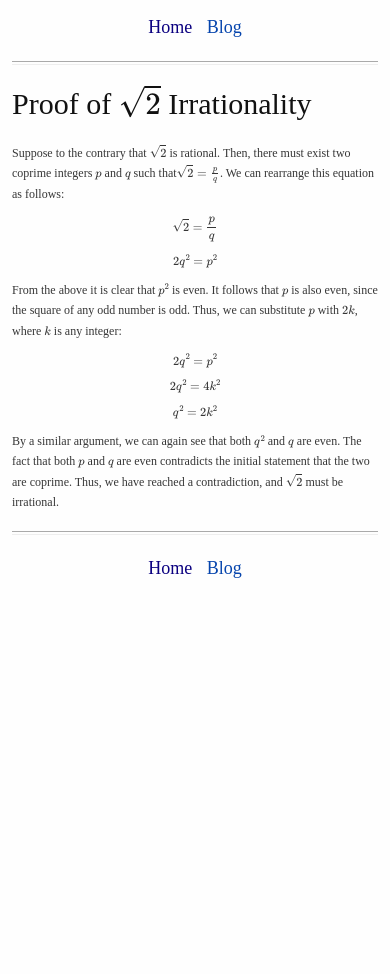
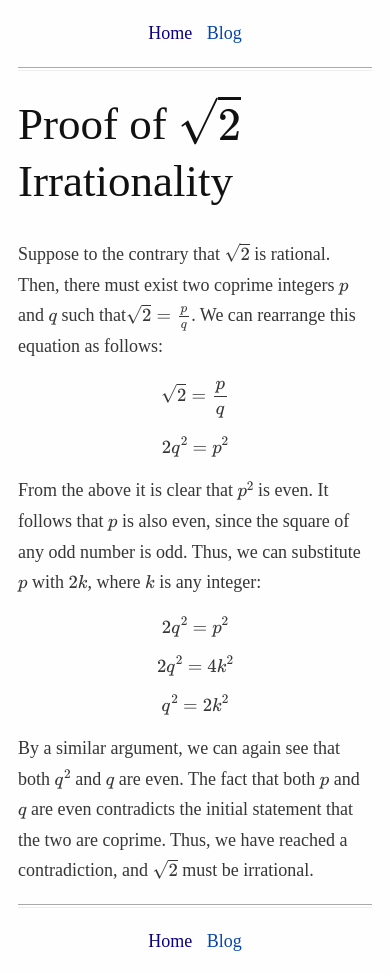
Before and after one commit to kaaniboy/kaaniboy.github.io, a Jekyll site: the page math/numbers/_posts/2020-02-24-sqrt-2-irrationality.html, which Jekyll copies as it is, in a window 390 px wide. Built offline with Jekyll 4.4.1, drawn with Linux system fonts in a browser that asks for light colours; some web fonts are replaced; formulas are drawn with MathJax 3; before the commit the page ends 900 px from its top, so only the background shows below that.

Commit message:
Adjust font size on posts for mobile

```diff
--- a/assets/post.css
+++ b/assets/post.css
@@ -10,7 +10,7 @@
   body {
     /* https://github.com/dreampulse/computer-modern-web-font */
     font-family: "Computer Modern Sans", serif;
-    font-size: 12px;
+    font-size: 18px;
     line-height: 1.7;
     padding: 1em;
     margin: auto;
@@ -252,7 +252,7 @@
 
   @media only screen and (min-width: 480px) {
     body {
-      font-size: 16px;
+      font-size: 18px;
     }
   }
   @media only screen and (min-width: 768px) {
@@ -269,7 +269,7 @@
     }
 
     body {
-      font-size: 12pt;
+      font-size: 18pt;
       max-width: 100%;
     }
 
```
